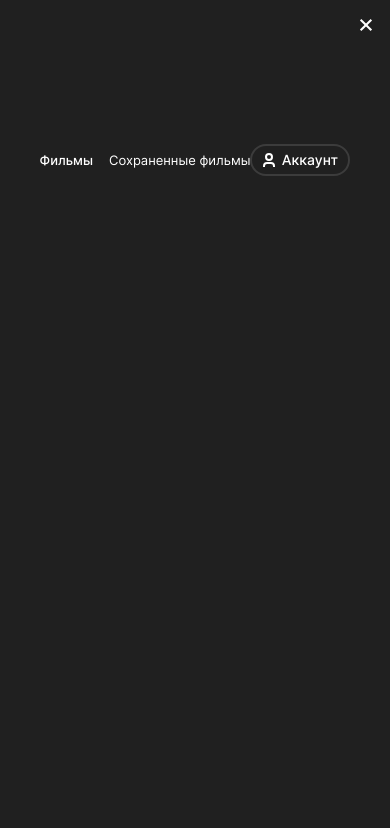
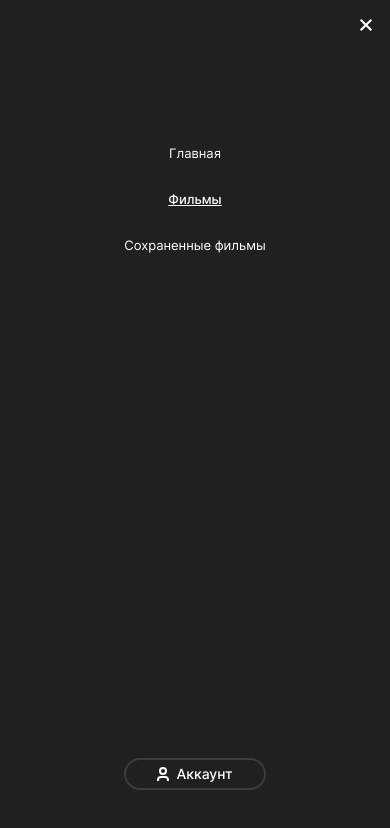
Before and after one commit to yaanab/movies-explorer-frontend2, a React (Create React App) app in the folder movies-explorer-frontend/: page /movies in a window 390 px wide. Both pictures are taken after a click on the button 351 px from the left and 36 px from the top of the page. Shown: the top 828 px of the page. Built offline with nearby package versions, Linux system fonts and the light colour scheme; grey boxes are pictures that could not be loaded.

Commit message:
feat: исправлен переход по роутам

```diff
--- a/movies-explorer-frontend/src/components/Header/Header.css
+++ b/movies-explorer-frontend/src/components/Header/Header.css
@@ -84,10 +84,10 @@
   top: 0;
   left: 0;
   display: flex;
-  justify-content: end;
+  justify-content: flex-end;
   visibility: hidden;
   opacity: 0;
-  transition: 0.2s ease-in-out;
+  transition: 0.05s ;
   z-index: 5;
 }
 
@@ -142,7 +142,7 @@
 
   .header__nav-popup-container {
     width: 100%;
-    padding-top: 144px;
+    padding: 144px 0 54px;
   }
 
   .header__nav-popup-close-btn {
@@ -167,7 +167,7 @@
 
   .header__nav-popup-container {
     width: 520px;
-    padding-top: 159px;
+    padding: 159px 0 90px;
   }
 
   .header__nav-popup-close-btn {
@@ -199,4 +199,8 @@
   .header__open-nav {
     display: block;
   }
+
+  .header__nav-popup_opened {
+    visibility: hidden;
+  }
 }
--- a/movies-explorer-frontend/src/components/Navigation/Navigation.css
+++ b/movies-explorer-frontend/src/components/Navigation/Navigation.css
@@ -6,7 +6,6 @@
 .navigation__movies-links {
   display: flex;
   flex-wrap: nowrap;
-  gap: 16px;
 }
 
 .navigation__movies-link {
@@ -19,7 +18,6 @@
   transition: 0.2s ease-in-out;
   cursor: pointer;
   display: flex;
-  align-items: center;
 }
 
 .navigation__movies-link:hover {
@@ -64,3 +62,48 @@
   line-height: 16px;
   color: #FFFFFF;
 }
+
+@media screen and (max-width: 767px) {
+  .navigation__content {
+    height: calc(100vh - 198px);
+  }
+}
+
+@media screen and (min-width: 768px) and (max-width: 1023px) {
+  .navigation__content {
+    height: calc(100vh - 249px);
+  }
+}
+
+@media screen and (max-width: 1023px) {
+  .navigation__content {
+    flex-direction: column;
+  }
+
+  .navigation__movies-links {
+    flex-direction: column;
+    gap: 28px;
+  }
+
+  .navigation__movies-link {
+    justify-content: center;
+  }
+
+  .navigation__movies-link_active {
+    text-decoration: underline;
+  }
+}
+
+@media screen and (min-width: 1024px) {
+  .navigation__movies-links {
+    gap: 16px;
+  }
+
+  .navigation__movies-link {
+    align-items: center;
+  }
+
+  .navigation__movies-link_active {
+    font-weight: 500;
+  }
+}
--- a/movies-explorer-frontend/src/components/Navigation/Navigation.js
+++ b/movies-explorer-frontend/src/components/Navigation/Navigation.js
@@ -1,10 +1,15 @@
 import { Link, NavLink } from 'react-router-dom';
 import profileIcon from '../../images/header-profile-icon.svg';
 
-function Navigation() {
+function Navigation({ isNavPopupOpen }) {
   return (
     <nav className="navigation__content">
       <div className="navigation__movies-links">
+        {isNavPopupOpen &&
+          <NavLink exact to="/" activeClassName='navigation__movies-link_active' className="navigation__movies-link">
+            Главная
+          </NavLink>
+        }
         <NavLink to="movies" activeClassName='navigation__movies-link_active' className="navigation__movies-link">
           Фильмы
         </NavLink>
```
Also changed, not shown: movies-explorer-frontend/src/index.js (+6 -4 lines).
